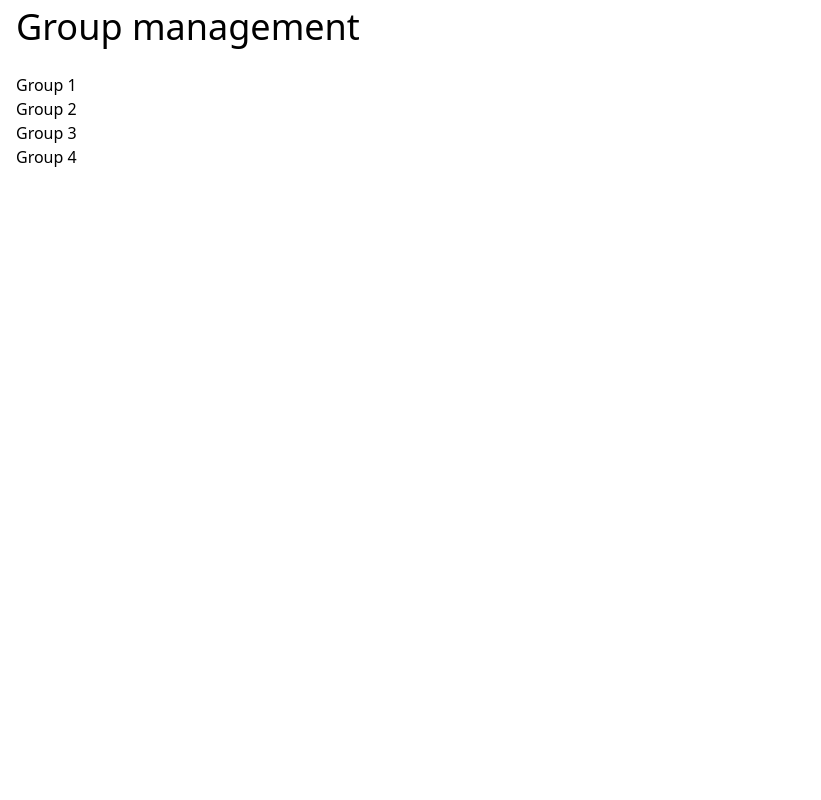
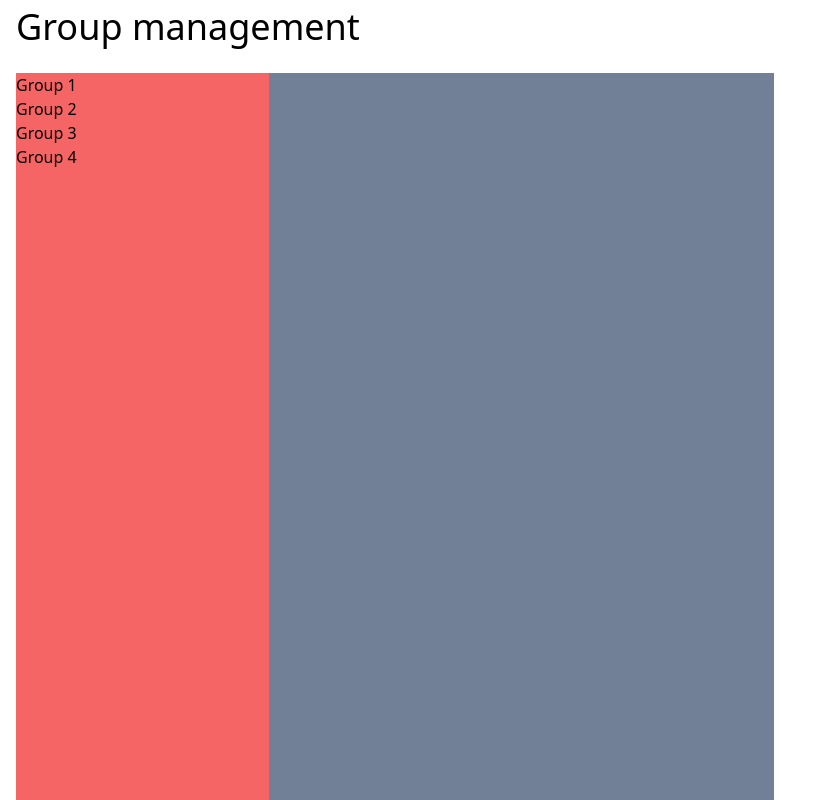
Before and after one commit to Renerick/cloud-computing-webapp, a Svelte app: page / in a window 1280 px wide. Shown: the whole page, without its empty margins (0-821 px from the left). Built offline with nearby package versions, Linux system fonts and the light colour scheme.

Commit message:
layout fix

```diff
--- a/src/GroupExplorer.svelte
+++ b/src/GroupExplorer.svelte
@@ -14,14 +14,14 @@
 </script>
 
 <style>
-    .tr-size {
+    .tr-flex-grow {
         transition: flex-grow 550ms;
     }
 </style>
 
 <div class="flex h-full overflow-hidden justify-start">
     <div
-        class="tr-size relative overflow-hidden {$store.group ? 'sm:flex-grow-1 flex-grow-eps' : 'flex-grow-1'}">
+        class="tr-flex-grow relative overflow-hidden {$store.group ? 'sm:flex-grow-1 flex-grow-eps' : 'flex-grow-1'} sm:max-w-1/5 bg-red-500">
         <div class="absolute">
             <GroupExplorerList
                 array={$store.groups}
@@ -31,7 +31,7 @@
         </div>
     </div>
     <div
-        class="tr-size relative overflow-hidden bg-gray-600 {$store.student ? 'sm:flex-grow-1 flex-grow-eps' : $store.group ? 'flex-grow-1' : 'flex-grow-eps'}">
+        class="tr-flex-grow relative overflow-hidden bg-gray-600 sm:max-w-2/5 {$store.student ? 'sm:flex-grow-1 flex-grow-eps' : $store.group ? 'flex-grow-1' : 'flex-grow-eps sm:flex-grow-1'}">
         {#if $store.group}
             <div class="absolute">
                 <GroupExplorerList
@@ -54,7 +54,7 @@
         {/if}
     </div>
     <div
-        class="tr-size relative overflow-hidden {$store.student ? 'flex-grow-1' : 'flex-grow-eps'}">
+        class="tr-flex-grow relative overflow-hidden sm:max-w-2/5 {$store.student ? 'flex-grow-1' : 'flex-grow-eps sm:flex-grow-1'}">
         <div class="absolute">
             {#if $store.student}
                 <GroupExplorerList object={$store.student}>
--- a/tailwind.config.js
+++ b/tailwind.config.js
@@ -6,7 +6,12 @@ module.exports = {
       '1': 1,
       'eps': 0.0000001
     },
-    extend: {}
+    extend: {
+      maxWidth: {
+        '1/5': '20%',
+        '2/5': '40%',
+      }
+    }
   },
   variants: {},
   plugins: []
```
